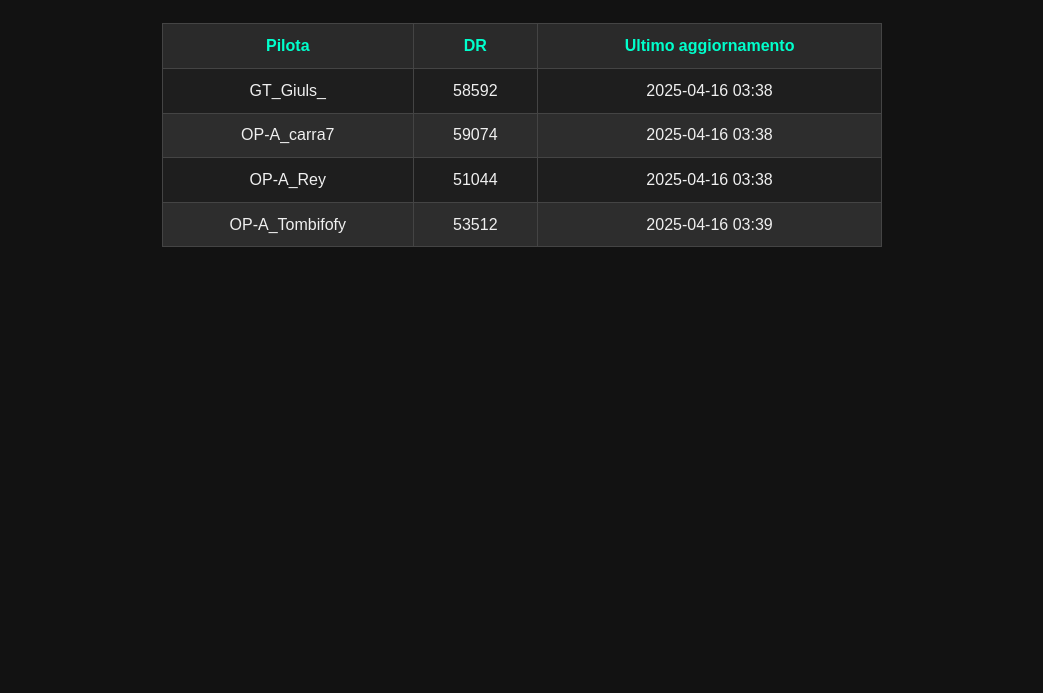
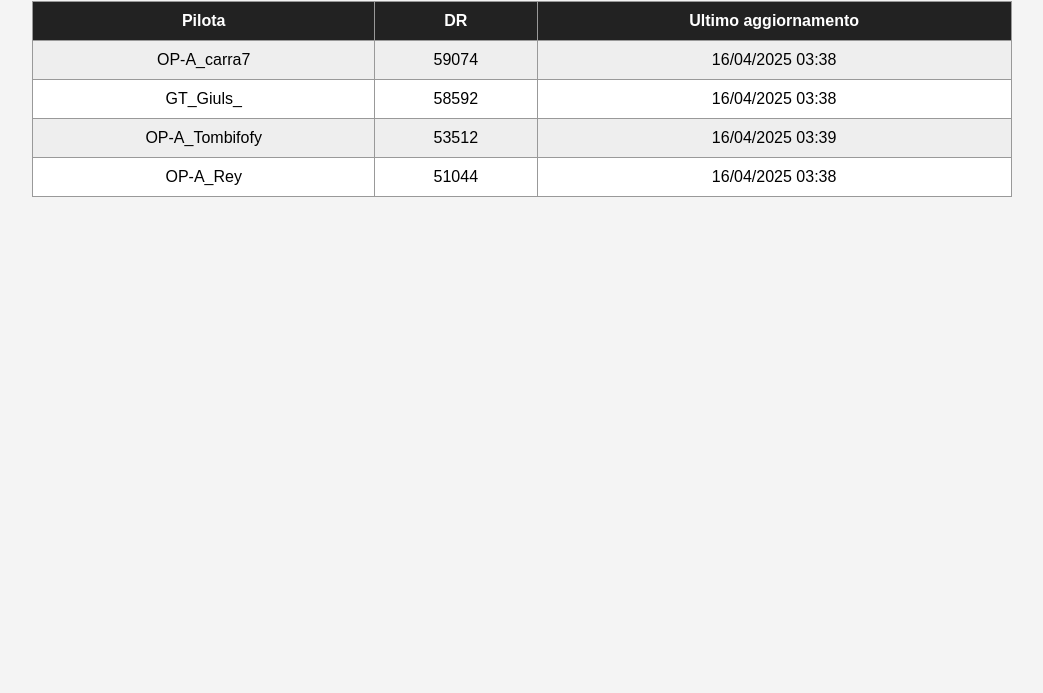
Before and after one commit to Giuls81/gt7dr, a plain HTML site: page index.html in a window 1280 px wide. Shown: the part 107-800 px from the top of the page, without its empty margins (118-1161 px from the left). Drawn offline with Linux system fonts and the light colour scheme.

Commit message:
Update index.html

```diff
--- a/index.html
+++ b/index.html
@@ -1,73 +1,49 @@
 <!DOCTYPE html>
 <html lang="en">
 <head>
-  <meta charset="UTF-8" />
-  <meta name="viewport" content="width=device-width, initial-scale=1.0"/>
+    <meta charset="UTF-8">
     <title>GT7 DR Tracker</title>
     <style>
         body {
             font-family: Arial, sans-serif;
-      background-color: #121212;
-      color: #f0f0f0;
             text-align: center;
-      padding: 2rem;
+            padding: 20px;
+            background-color: #f4f4f4;
         }
         h1 {
-      color: #00bfff;
+            color: #333;
         }
         table {
-      margin: 2rem auto;
+            margin: 0 auto;
             border-collapse: collapse;
-      width: 60%;
-      background-color: #1e1e1e;
+            width: 80%;
+            background-color: #fff;
         }
         th, td {
-      border: 1px solid #444;
-      padding: 0.8rem;
+            border: 1px solid #999;
+            padding: 10px;
         }
         th {
-      background-color: #2a2a2a;
-      color: #00ffcc;
+            background-color: #222;
+            color: white;
         }
         tr:nth-child(even) {
-      background-color: #2d2d2d;
+            background-color: #eee;
         }
     </style>
 </head>
 <body>
     <h1>GT7 DR Tracker</h1>
-  <table id="dr-table">
-    <thead>
+    <table>
         <tr>
             <th>Pilota</th>
             <th>DR</th>
             <th>Ultimo aggiornamento</th>
         </tr>
-    </thead>
-    <tbody></tbody>
+        <tr><td>OP-A_carra7</td><td>59074</td><td>16/04/2025 03:38</td></tr>
+        <tr><td>GT_Giuls_</td><td>58592</td><td>16/04/2025 03:38</td></tr>
+        <tr><td>OP-A_Tombifofy</td><td>53512</td><td>16/04/2025 03:39</td></tr>
+        <tr><td>OP-A_Rey</td><td>51044</td><td>16/04/2025 03:38</td></tr>
     </table>
-
-  <script>
-    async function caricaCSV() {
-      const res = await fetch("dr.csv");
-      const text = await res.text();
-      const righe = text.trim().split("\n").slice(1); // ignora intestazione
-      const corpo = document.querySelector("#dr-table tbody");
-      corpo.innerHTML = "";
-
-      righe.forEach(riga => {
-        const celle = riga.split(",");
-        const tr = document.createElement("tr");
-        celle.forEach(cella => {
-          const td = document.createElement("td");
-          td.textContent = cella;
-          tr.appendChild(td);
-        });
-        corpo.appendChild(tr);
-      });
-    }
-
-    caricaCSV();
-  </script>
 </body>
 </html>
```
Lines whose indentation alone changed are shown as unchanged.
